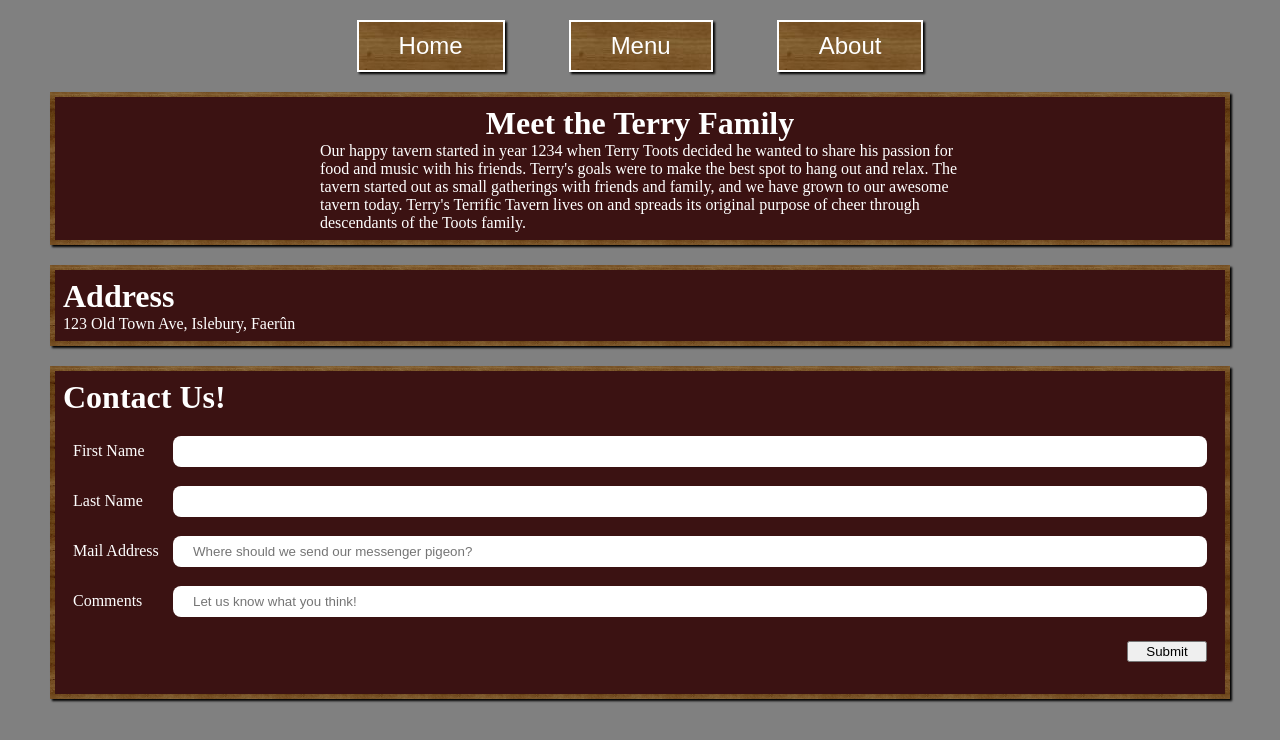
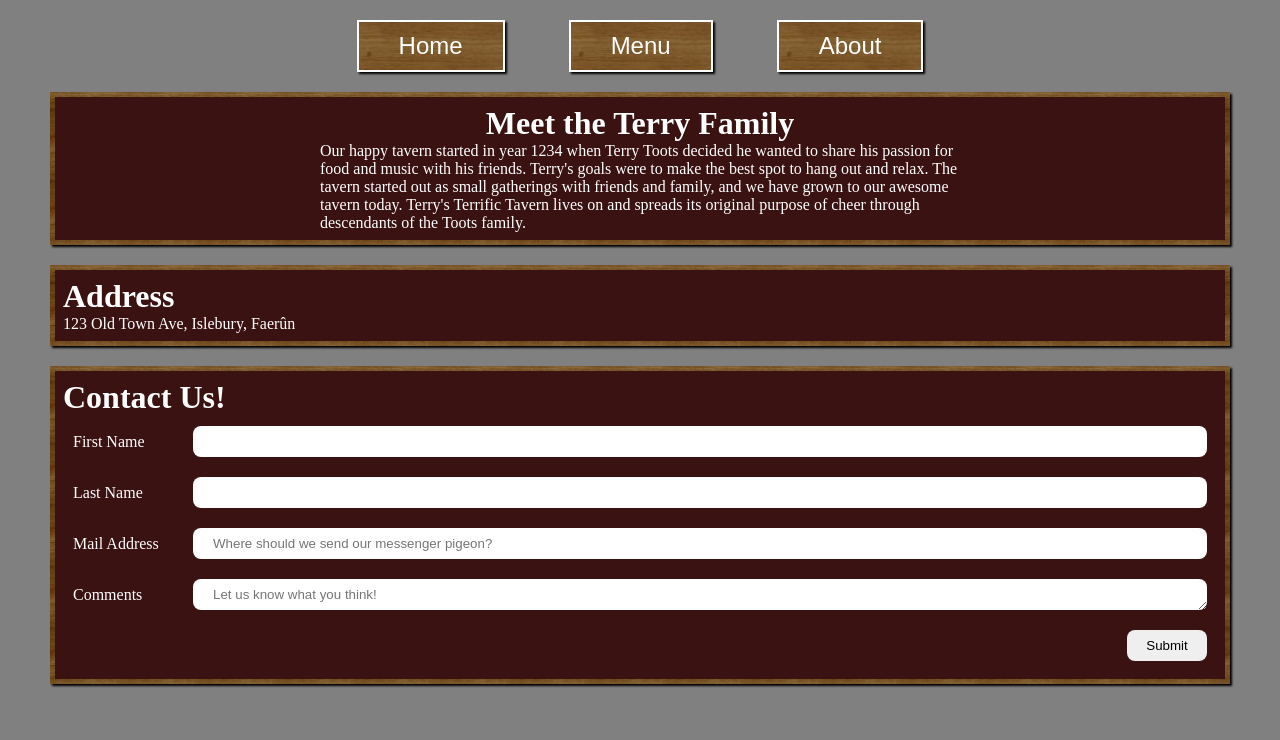
Before and after one commit to JiwonJJeong/restaurant-page, a website built with webpack: page src/index.html in a window 1280 px wide. Both pictures are taken after a click on the button "About". Built offline with nearby package versions, Linux system fonts and the light colour scheme.

Commit message:
Change comment input to textarea

```diff
--- a/src/about.js
+++ b/src/about.js
@@ -38,7 +38,7 @@ const aboutPage = function(){
         const firstNameField = createInputAndLabel("first-name","text","First Name");
         const lastNameField = createInputAndLabel("last-name","text","Last Name");
         const mailAddressField = createInputAndLabel("mail-address","text","Mail Address","Where should we send our messenger pigeon?");
-        const commentField = createInputAndLabel("comment","text","Comments","Let us know what you think!");
+        const commentField = createInputAndLabel("comment","textarea","Comments","Let us know what you think!");
         const submitButton = createManager.createElement("button","submit button","Submit");
         submitButton.type = "button";
         submitButton.addEventListener("click", processFormSubmit);
@@ -67,10 +67,16 @@ const aboutPage = function(){
     const createInputAndLabel = function(identifier,type, labelText, placeholder=""){
         const label = createManager.createElement("label",identifier, labelText);
         label.for = identifier;
-        const input = createManager.createElement("input",identifier);
+        let input;
+        if (type !== "textarea"){
+            input = createManager.createElement("input",identifier);
+            input.type = type;
+        } else {
+            input = createManager.createElement("textarea",identifier);
+            input.rows = "1";
+        }
         input.placeholder = placeholder;
         input.id = identifier;
-        input.type = type;
         return {label, input};
     }
 
--- a/src/styles.css
+++ b/src/styles.css
@@ -189,19 +189,29 @@ header .button{
 .about.page .contact-form{
     display: grid;
     grid-template-columns: 100px 1fr;
-    grid-auto-rows: 50px;
+    grid-template-rows: repeat(3,min-content);
+    grid-auto-rows: min-content;
     align-items: center;
     margin: 10px;
+    gap: 20px;
 }
 
-.about.page .contact-form input{
+.about.page .contact-form input, .about.page .contact-form textarea{
     border: none;
     border-radius: 8px;
     padding: 8px 20px;
+}
+
+.about.page .contact-form textarea{
+    font-family: Arial, Helvetica, sans-serif;
+    resize: vertical;
 }
 
 .about.page .contact-form .submit.button{
     grid-column: 2/3;
     width: 80px;
     justify-self: end;
+    padding: 8px 10px;
+    border: none;
+    border-radius: 8px;
 }
```
Also changed, not shown: README.md.
